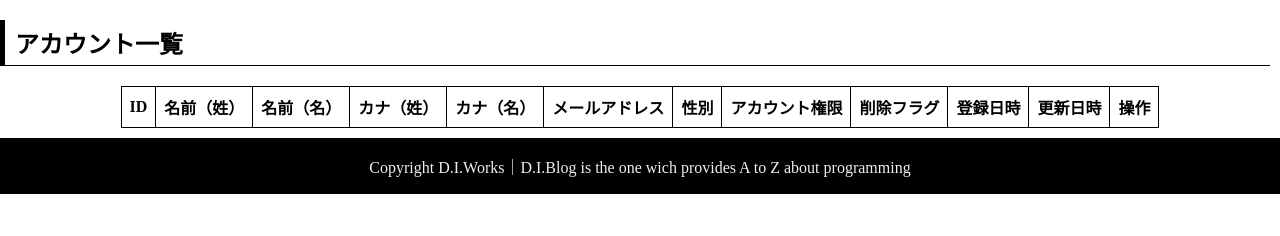
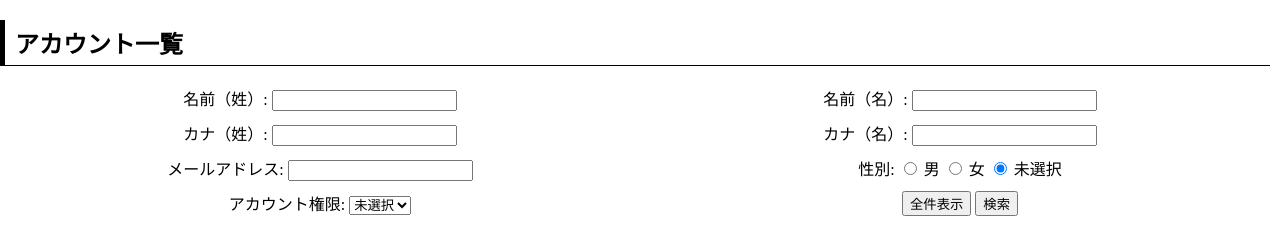
Before and after one commit to keita-komoto/programming, a PHP site: page /diworks/list.php in a window 1280 px wide. Shown: the part 56-292 px from the top of the page. Run offline with PHP 8.4, Linux system fonts and the light colour scheme; data that the repository does not hold is empty.

Commit message:
20230630

```diff
--- a/delete.php
+++ b/delete.php
@@ -1,7 +1,7 @@
 <?php
 session_start();
 if (isset($_SESSION['login_auth'])) {
-    if ($_SESSION['login_auth'] === 0) {
+    if (!$_SESSION['login_auth'] == 1) {
         header("Location:http://localhost/diworks/programming/fail.php?st=authority");
     }
 }
--- a/delete_insert.php
+++ b/delete_insert.php
@@ -1,5 +1,6 @@
 <?php
 session_start();
+
 function myExceptionHandler ($e) {
     header("Location:http://localhost/diworks/programming/delete_complete.php?");
 }
--- a/fail.php
+++ b/fail.php
@@ -24,7 +24,7 @@ session_start();
                             } elseif ($_GET['st'] == "confirm") {
                                 echo "データの呼び出しに失敗しました";
                             } elseif ($_GET['st'] == "authority") {
-                                echo "管理者権限のアカウントではないため、表示できませんでした";
+                                echo "権限がありません";
                             }
                         } else {
                             echo "エラー画面";
--- a/list.php
+++ b/list.php
@@ -9,11 +9,70 @@ try {
     $pdo = new PDO(
         'mysql:dbname=programming;host=localhost;charset=utf8mb4','root','',
     );
+} catch (PDOException $e) {
+    header("Location:http://localhost/diworks/programming/fail.php?st=err");
+}
+if (isset($_GET['search'])) {
+    $serch_family_name = isset($_GET['family_name']) ? $_GET['family_name'] : '';
+    $serch_last_name = isset($_GET['last_name']) ? $_GET['last_name'] : '';
+    $serch_family_name_kana = isset($_GET['family_name_kana']) ? $_GET['family_name_kana'] : '';
+    $serch_last_name_kana = isset($_GET['last_name_kana']) ? $_GET['last_name_kana'] : '';
+    $serch_mail = isset($_GET['mail']) ? $_GET['mail'] : '';
+    $serch_gender = isset($_GET['gender']) ? $_GET['gender'] : '';
+    $serch_authority = isset($_GET['authority']) ? $_GET['authority'] : '';
+    // クエリの条件部分を構築
+    $conditions = [];
+    $parameters = [];
+
+    if ($serch_family_name !== '') {
+        $conditions[] = 'family_name LIKE :family_name';
+        $parameters[':family_name'] = '%' . $serch_family_name . '%';
+    }
+
+    if ($serch_last_name !== '') {
+        $conditions[] = 'last_name LIKE :last_name';
+        $parameters[':last_name'] = '%' . $serch_last_name . '%';
+    }
+
+    if ($serch_family_name_kana !== '') {
+        $conditions[] = 'family_name_kana LIKE :family_name_kana';
+        $parameters[':family_name_kana'] = '%' . $serch_family_name_kana . '%';
+    }
+
+    if ($serch_last_name_kana !== '') {
+        $conditions[] = 'last_name_kana LIKE :last_name_kana';
+        $parameters[':last_name_kana'] = '%' . $serch_last_name_kana . '%';
+    }
+
+    if ($serch_mail !== '') {
+        $conditions[] = 'mail LIKE :mail';
+        $parameters[':mail'] = '%' . $serch_mail . '%';
+    }
+
+    if ($serch_gender !== '') {
+        $conditions[] = 'gender = :gender';
+        $parameters[':gender'] = $serch_gender;
+    }
+
+    if ($serch_authority !== '') {
+        $conditions[] = 'authority = :authority';
+        $parameters[':authority'] = $serch_authority;
+    }
+    // クエリの条件部分を結合
+    $where = !empty($conditions) ? 'WHERE ' . implode(' AND ', $conditions) : '';
+
+    // クエリを実行する準備
+    $sql = 'SELECT * FROM account ' . $where . ' ORDER BY id DESC';
+    $stmt = $pdo->prepare($sql);
+
+    // パラメータをバインド
+    foreach ($parameters as $parameter => $value) {
+        $stmt->bindValue($parameter, $value);
+    }
+    $stmt->execute();
+} elseif (isset($_GET['list']))  {
     $sql = 'SELECT * FROM account ORDER BY id DESC';
     $stmt = $pdo->query($sql);
-    $pref_array = array('北海道','青森県','岩手県','宮城県','秋田県','山形県','福島県', '新潟県','富山県','石川県','福井県', '茨城県','栃木県','群馬県','埼玉県','千葉県','東京都','神奈川県','山梨県','長野県','岐阜県','静岡県','愛知県','三重県','滋賀県','京都府','大阪府','兵庫県','奈良県','和歌山県','鳥取県','島根県','岡山県','広島県','山口県','徳島県','香川県','愛媛県','高知県','福岡県','佐賀県','長崎県','熊本県','大分県','宮崎県','鹿児島県','沖縄県');
-} catch (PDOException $e) {
-    header("Location:http://localhost/diworks/programming/fail.php?st=err");
 }
 ?>
 
@@ -30,6 +89,52 @@ try {
     <?php include(dirname(__FILE__).'/common/header.php'); ?>
     <main>
         <h2>アカウント一覧</h2>
+
+        <form method="get" action="list.php">
+            <div class="search_container">
+                <div class="search_left">
+                    <label for="family_name">名前（姓）:</label>
+                    <input type="text" name="family_name" id="family_name">
+                </div>
+                <div class="search_right">
+                    <label for="last_name">名前（名）:</label>
+                    <input type="text" name="last_name" id="last_name">
+                </div>
+                <div class="search_left">
+                    <label for="family_name_kana">カナ（姓）:</label>
+                    <input type="text" name="family_name_kana" id="family_name_kana">
+                </div>
+                <div class="search_right">
+                    <label for="last_name_kana">カナ（名）:</label>
+                    <input type="text" name="last_name_kana" id="last_name_kana">
+                </div>
+                <div class="search_right">
+                    <label for="mail">メールアドレス:</label>
+                    <input type="text" name="mail" id="mail">
+                </div>
+                <div class="search_right">
+                    <label for="gender">性別:</label>
+                    <input type="radio" name="gender" id="male" value="0" checked>
+                    <label for="male">男</label>
+                    <input type="radio" name="gender" id="female" value="1">
+                    <label for="female">女</label>
+                    <input type="radio" name="gender" id="female" value="" checked>
+                    <label for="female">未選択</label>
+                </div>
+                <div class="search_right">
+                    <label for="authority">アカウント権限:</label>
+                    <select name="authority" id="authority">
+                        <option value="" selected>未選択</option>
+                        <option value="0">一般</option>
+                        <option value="1">管理者</option>
+                    </select>
+                </div>
+                <div>
+                    <input type="submit" name="list" value="全件表示">
+                    <input type="submit" name="search" value="検索">
+                </div>
+            </div>
+        </form>
         <table>
             <tr>
                 <th>ID</th>
@@ -46,6 +151,7 @@ try {
                 <th colspan="2">操作</th>
             </tr>
             <?php
+                if (isset($sql)) {
                     while ($account = $stmt->fetch(PDO::FETCH_ASSOC)) {
                         echo '<tr>';
                         echo '<td>' . $account['id'] . '</td>';
@@ -82,6 +188,7 @@ try {
                         }
                         echo '</tr>';
                     }
+                }
             $pdo = null; ?>
         </table>
     </main>
--- a/regist.php
+++ b/regist.php
@@ -1,5 +1,10 @@
 <?php
 session_start();
+if (isset($_SESSION['login_auth'])) {
+    if ($_SESSION['login_auth'] === 0) {
+        header("Location:http://localhost/diworks/programming/fail.php?st=authority");
+    }
+}
 
 //バリデーションパターン
 $name_pt = "/^[ぁ-んー一-龠]+$/u";
--- a/regist_confirm.php
+++ b/regist_confirm.php
@@ -1,5 +1,10 @@
 <?php
 session_start();
+if (isset($_SESSION['login_auth'])) {
+    if ($_SESSION['login_auth'] === 0) {
+        header("Location:http://localhost/diworks/programming/fail.php?st=authority");
+    }
+}
 
 if ( isset($_SESSION['family_name'])){
     $family_name = $_SESSION['family_name'];
--- a/regist_fail.php
+++ b/regist_fail.php
@@ -1,6 +1,11 @@
 <?php
 
 session_start();
+if (isset($_SESSION['login_auth'])) {
+    if ($_SESSION['login_auth'] === 0) {
+        header("Location:http://localhost/diworks/programming/fail.php?st=authority");
+    }
+}
 
 if ( isset($_SESSION['family_name'])){
     $family_name = $_SESSION['family_name'];
--- a/style_list.css
+++ b/style_list.css
@@ -5,6 +5,13 @@ html *,
 ::after {
   box-sizing: border-box;
 }
+
+.search_container {
+  display: grid;
+  grid-template-columns: 50% 50%;
+  justify-items: center;
+}
+
 table {
   margin:10px auto;
   border-collapse: collapse;
--- a/update_confirm.php
+++ b/update_confirm.php
@@ -1,5 +1,10 @@
 <?php
 session_start();
+if (isset($_SESSION['login_auth'])) {
+    if (!$_SESSION['login_auth'] == 1) {
+        header("Location:http://localhost/diworks/programming/fail.php?st=authority");
+    }
+}
 if(isset($_SESSION['family_name'])){
     extract($_SESSION, $flags = EXTR_OVERWRITE, $prefix = "");
 } else {
```
Also changed, not shown: delete_complete.php (+6 -1 lines), delete_confirm.php (+6 -1 lines), regist_complete.php (+6 -1 lines). Lines whose indentation alone changed are shown as unchanged.
